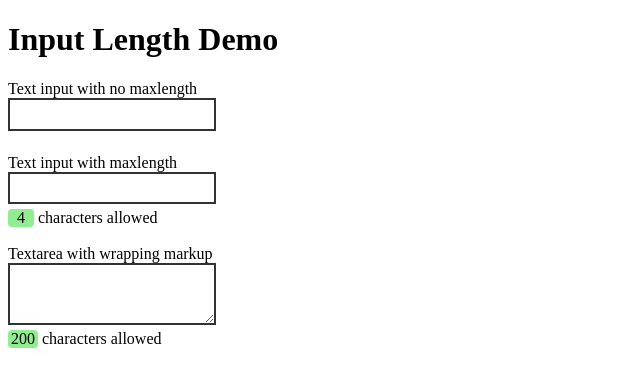
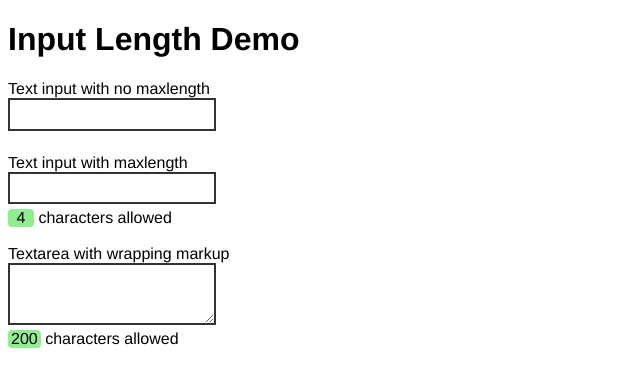
Before and after one commit to Stanton/input-length, a website: page demo/demo.html in a window 1280 px wide. Shown: the whole page, without its empty margins (0-640 px from the left). Drawn offline with nearby package versions, Linux system fonts and the light colour scheme.

Commit message:
Nicer typeface for demo site

```diff
--- a/demo/demo.html
+++ b/demo/demo.html
@@ -7,6 +7,10 @@
     <meta name="viewport" content="width=device-width, initial-scale=1">
 
     <style type="text/css">
+      html {
+        font-family: Helvetica, Arial, sans-serif;
+      }
+
       input,
       textarea {
         border: 2px solid #333;
```
